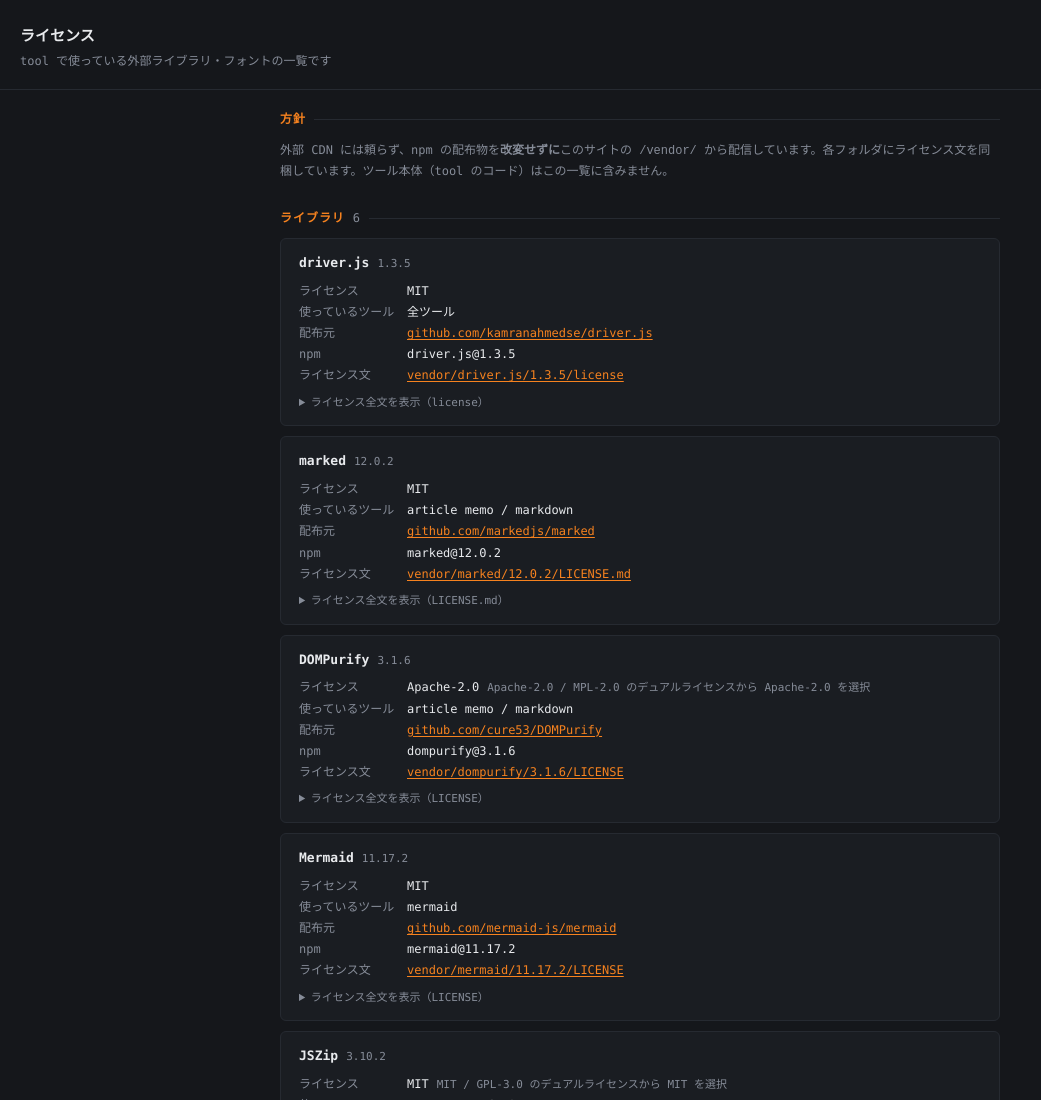
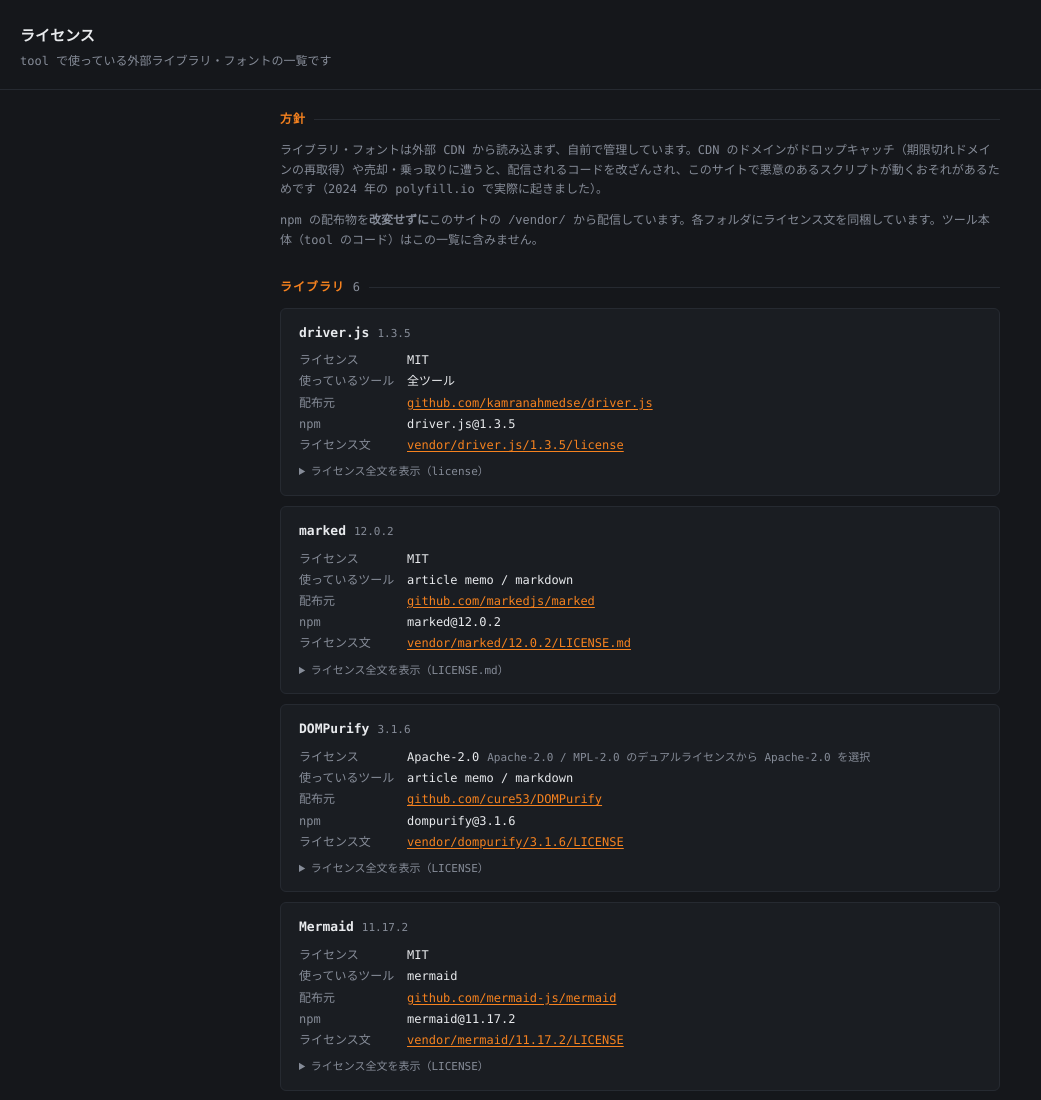
Before and after one commit to taka1156/tool, a plain HTML site: page docs/licenses.html in a window 1280 px wide. Shown: the top 1100 px of the page, without its empty margins (0-1041 px from the left). Drawn offline with Linux system fonts and the light colour scheme.

Commit message:
ライセンスページに自前管理の理由（ドロップキャッチ・CDN改ざん対策）を追記
Co-Authored-By: Claude Opus 5.5 <noreply@anthropic.com>
Claude-Session: https://claude.ai/code/session_01Ao2W7YfKnWXLob167gcLz2

```diff
--- a/docs/licenses.html
+++ b/docs/licenses.html
@@ -211,7 +211,8 @@
   </header>
   <main>
     <h2>方針</h2>
-    <p>外部 CDN には頼らず、npm の配布物を<strong>改変せずに</strong>このサイトの <code>/vendor/</code> から配信しています。各フォルダにライセンス文を同梱しています。ツール本体（tool のコード）はこの一覧に含みません。</p>
+    <p>ライブラリ・フォントは外部 CDN から読み込まず、自前で管理しています。CDN のドメインがドロップキャッチ（期限切れドメインの再取得）や売却・乗っ取りに遭うと、配信されるコードを改ざんされ、このサイトで悪意のあるスクリプトが動くおそれがあるためです（2024 年の polyfill.io で実際に起きました）。</p>
+    <p>npm の配布物を<strong>改変せずに</strong>このサイトの <code>/vendor/</code> から配信しています。各フォルダにライセンス文を同梱しています。ツール本体（tool のコード）はこの一覧に含みません。</p>
 
     <!-- LICENSES:BEGIN（scripts/tool.py build が docs/vendor/vendor.json から自動生成。手で編集しない） -->
     <h2>ライブラリ<span class="count">6</span></h2>
```
